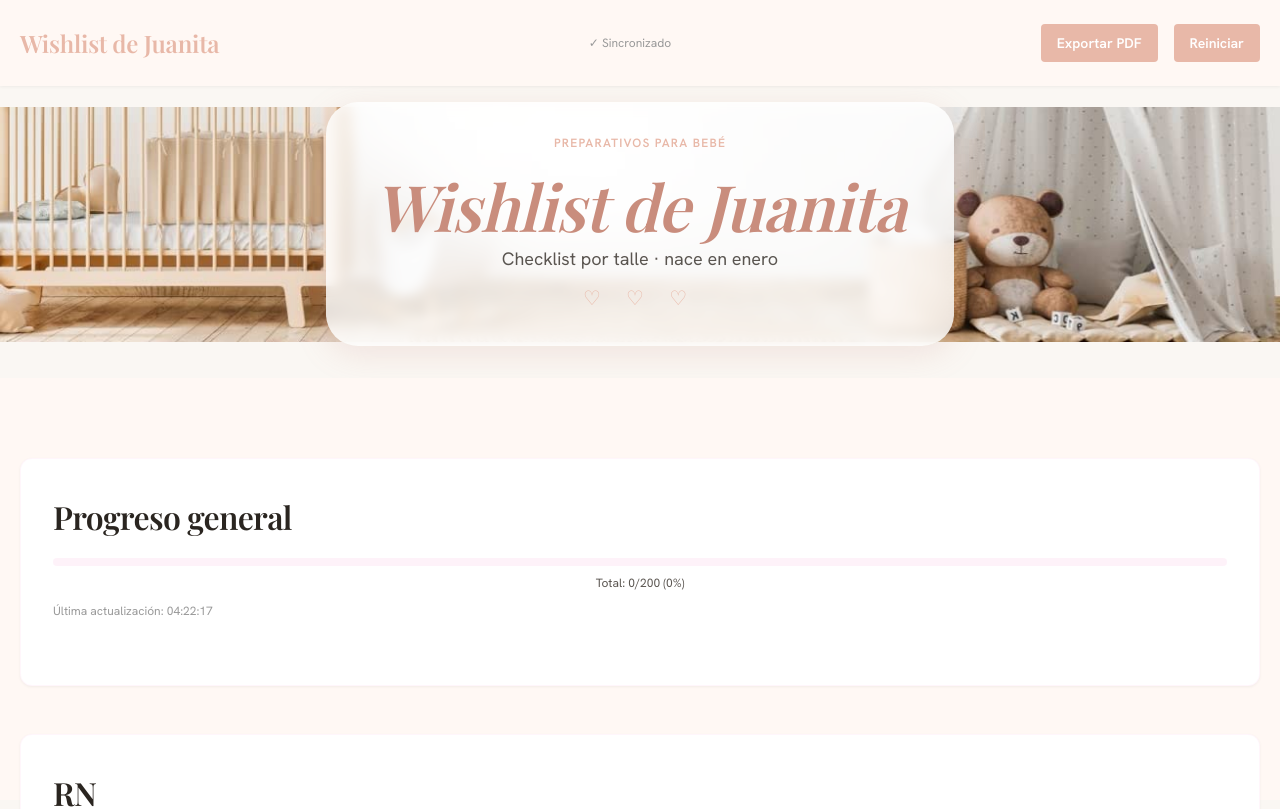
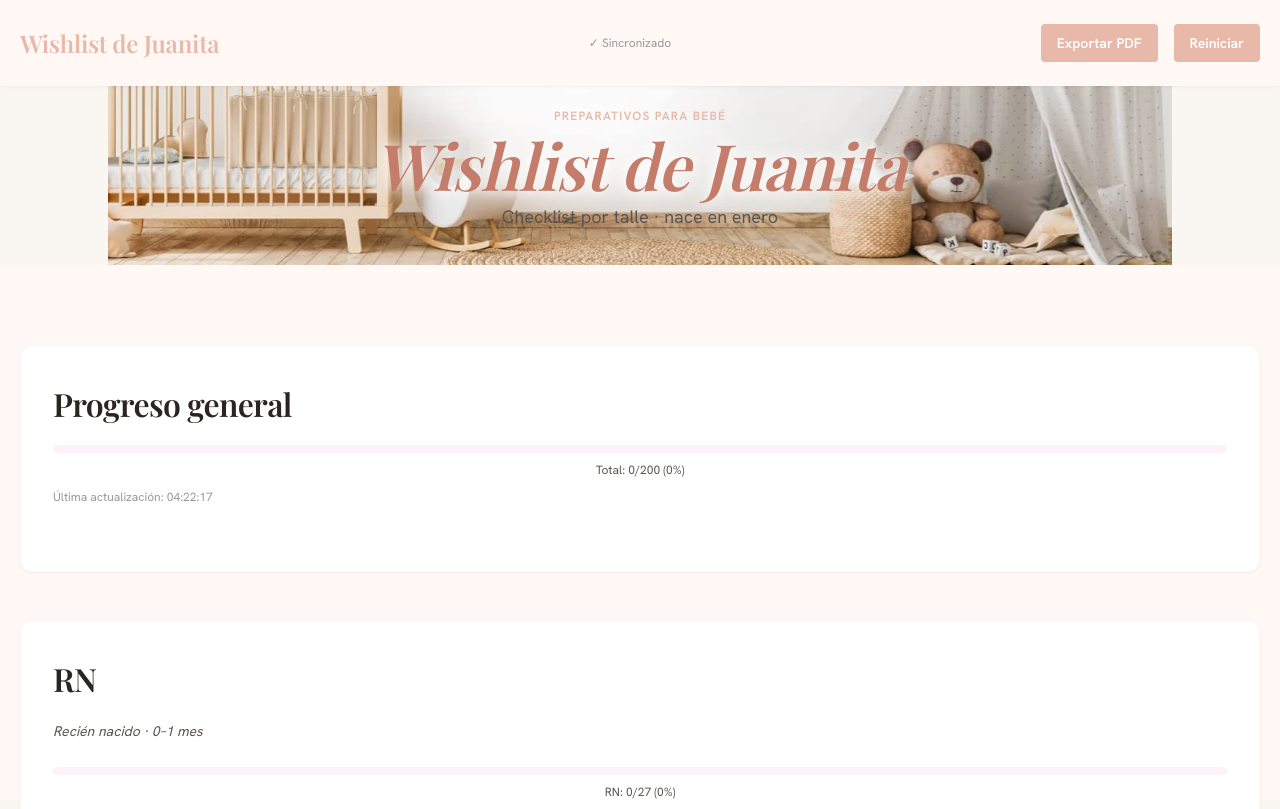
Before and after one commit to Gasudg/wishlist-bebe, a Next.js app: page / in a window 1280 px wide. Shown: the top 809 px of the page. Built offline with nearby package versions, Linux system fonts and the light colour scheme; no server answers; the database is empty.

Commit message:
Quitar card del hero: título itálico durazno con glow blanco suave

```diff
--- a/app/components/Checklist.tsx
+++ b/app/components/Checklist.tsx
@@ -320,12 +320,9 @@ export function Checklist() {
         backgroundColor: "#faf7f3"
       }}>
         <div style={{ position: "relative", zIndex: 10, textAlign: "center", maxWidth: "48rem", margin: "0 auto", width: "100%" }}>
-          <div className="hero-title-card">
-            <span className="hero-tag">Preparativos para bebé</span>
-            <h1 className="hero-title-fancy">Wishlist de Juanita</h1>
-            <p className="hero-subtitle" style={{ marginBottom: 0 }}>Checklist por talle · nace en enero</p>
-            <div className="hero-title-heart">♡ ♡ ♡</div>
-          </div>
+          <span className="hero-tag">Preparativos para bebé</span>
+          <h1 className="hero-title-fancy">Wishlist de Juanita</h1>
+          <p className="hero-subtitle" style={{ marginBottom: 0 }}>Checklist por talle · nace en enero</p>
         </div>
       </section>
 
--- a/app/globals.css
+++ b/app/globals.css
@@ -71,31 +71,16 @@ h1, h2, h3, h4, h5, h6 {
 .hero-title-fancy {
   font-family: "Playfair Display", serif;
   font-style: italic;
-  color: #c98d7d;
+  color: #c47d6a;
   font-size: clamp(2.5rem, 6vw, 4rem);
   font-weight: 600;
   animation: fadeInUp 0.8s ease-out;
   letter-spacing: -0.01em;
   line-height: 1.15;
-}
-
-.hero-title-card {
-  background: rgba(255, 255, 255, 0.82);
-  backdrop-filter: blur(6px);
-  -webkit-backdrop-filter: blur(6px);
-  border-radius: 2rem;
-  padding: 2rem 3rem;
-  box-shadow: 0 8px 32px rgba(201, 141, 125, 0.18);
-  display: inline-flex;
-  flex-direction: column;
-  align-items: center;
-}
-
-.hero-title-heart {
-  color: #e8b8a8;
-  font-size: 1.25rem;
-  letter-spacing: 0.5em;
-  margin-top: 0.5rem;
+  text-shadow:
+    0 0 12px rgba(255, 255, 255, 0.95),
+    0 0 24px rgba(255, 255, 255, 0.85),
+    0 2px 40px rgba(255, 255, 255, 0.7);
 }
 
 /* Header */
```
